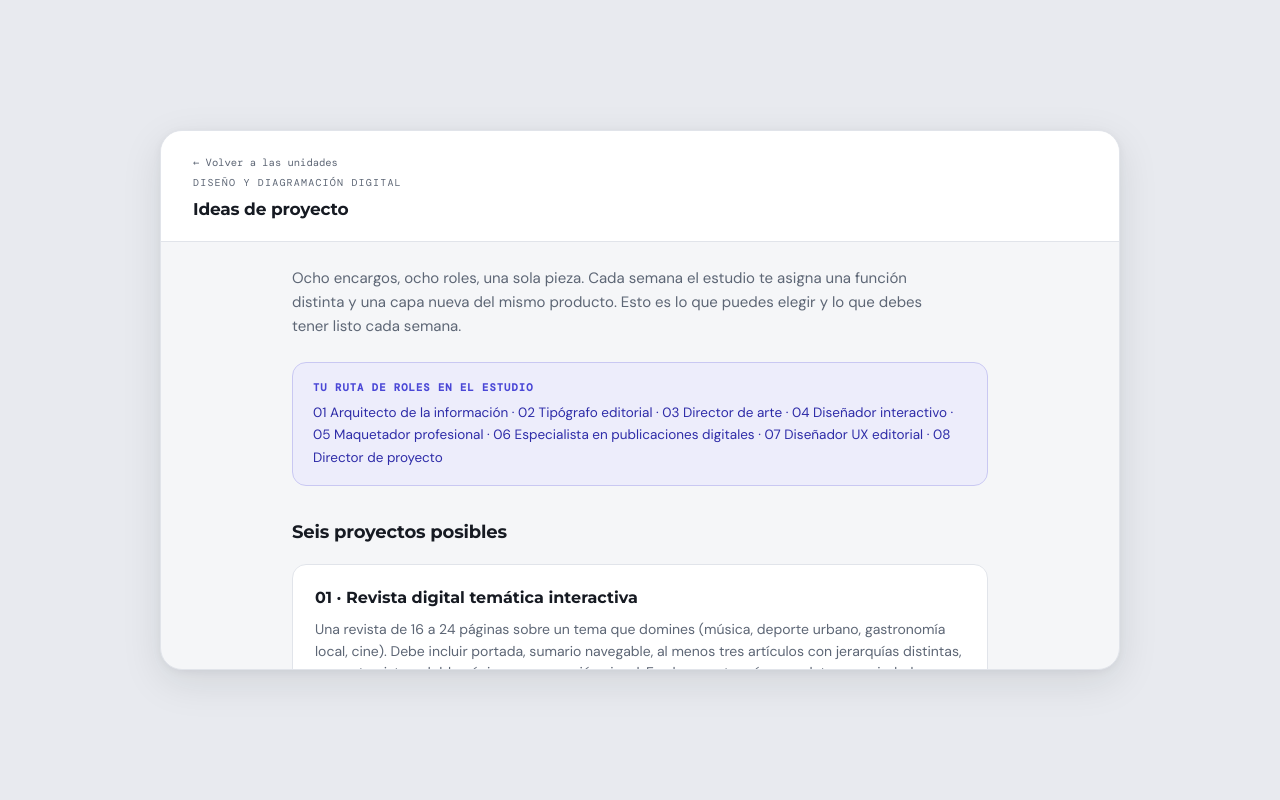
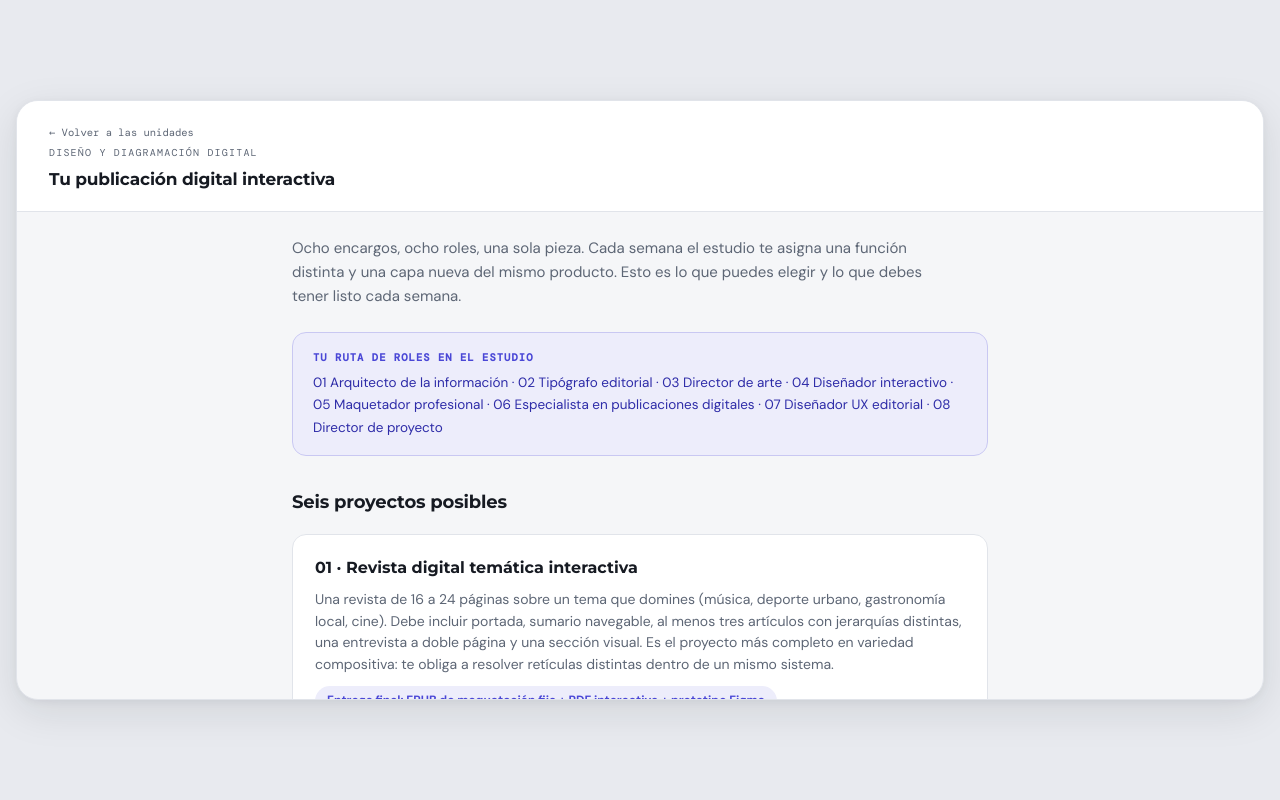
Before and after one commit to jlpr725/SCORM-Dise-o-y-Diagramaci-n-Digital, a plain HTML site: page proyectos.html in a window 1280 px wide. Drawn offline with Linux system fonts and the light colour scheme.

Commit message:
Cambios de tamaños generales

```diff
--- a/assets/css/portal.css
+++ b/assets/css/portal.css
@@ -21,7 +21,7 @@
   --display:'Montserrat',system-ui,sans-serif;
   --texto:'DM Sans',system-ui,sans-serif;
   --mono:'DM Mono',Menlo,monospace;
-  --marco-w:960px; --marco-h:540px;
+  --marco-w:1280px; --marco-h:600px;
 }
 *,*::before,*::after{box-sizing:border-box}
 @media (prefers-reduced-motion:reduce){*,*::before,*::after{animation-duration:.001ms!important;transition-duration:.001ms!important}}
--- a/assets/css/sistema-a.css
+++ b/assets/css/sistema-a.css
@@ -38,8 +38,8 @@
 
   --ancho-texto:660px;
   --sidebar:228px;
-  --marco-w:960px;
-  --marco-h:540px;
+  --marco-w:1280px;
+  --marco-h:600px;
   --exterior:#E8EAEF;
 }
 
--- a/assets/css/sistema-b.css
+++ b/assets/css/sistema-b.css
@@ -41,8 +41,8 @@
 
   --ancho-texto:660px;
   --sidebar:228px;
-  --marco-w:960px;
-  --marco-h:540px;
+  --marco-w:1280px;
+  --marco-h:600px;
   --exterior:#E2E8DE;
 }
 
--- a/proyectos.html
+++ b/proyectos.html
@@ -16,7 +16,7 @@
       <div>
         <a class="volver" href="index.html">← Volver a las unidades</a>
         <p class="rot">Diseño y Diagramación Digital</p>
-        <h1>Ideas de proyecto</h1>
+        <h1>Tu publicación digital interactiva</h1>
       </div>
     </header>
 
```
Also changed, not shown: index.html (+0 -1 lines).
